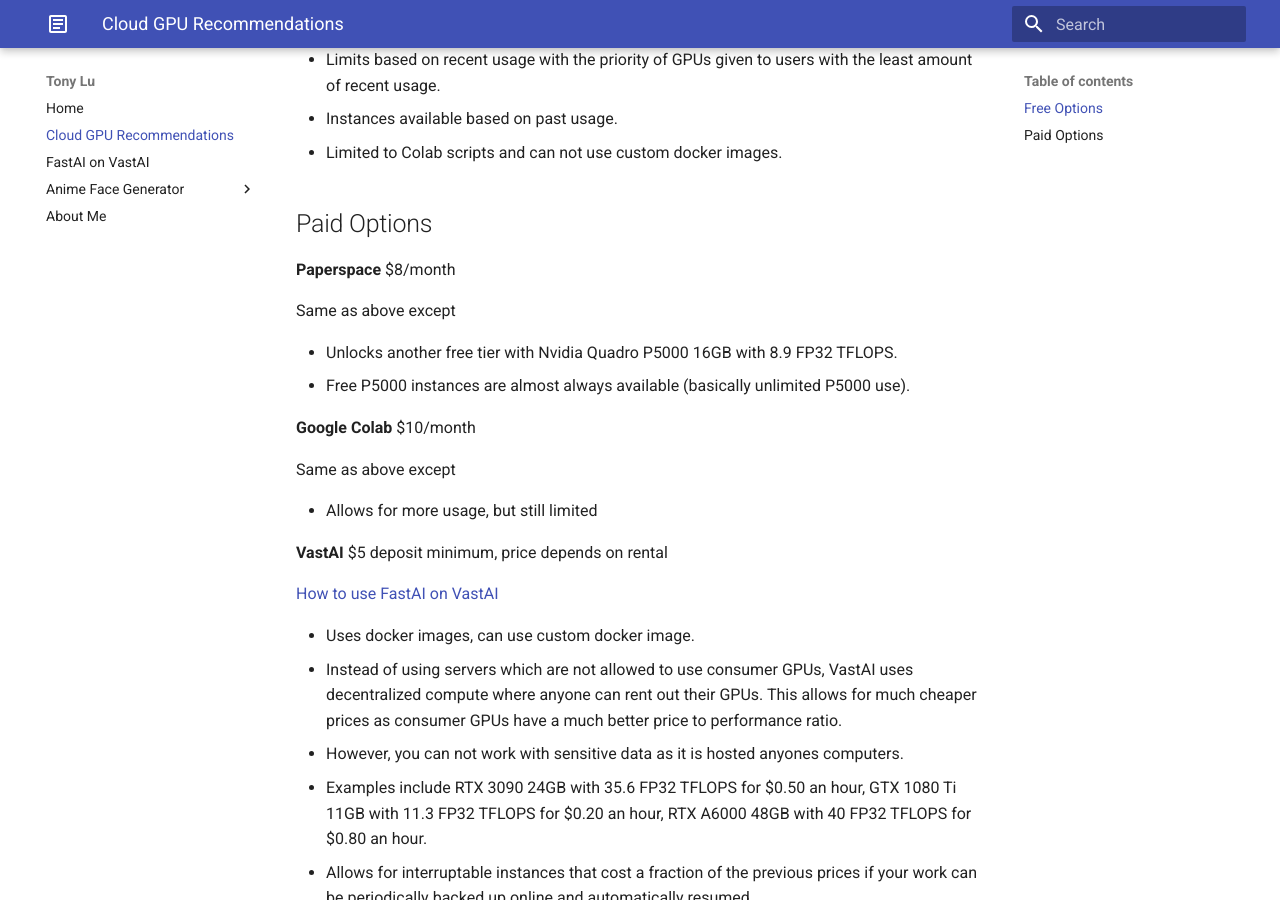
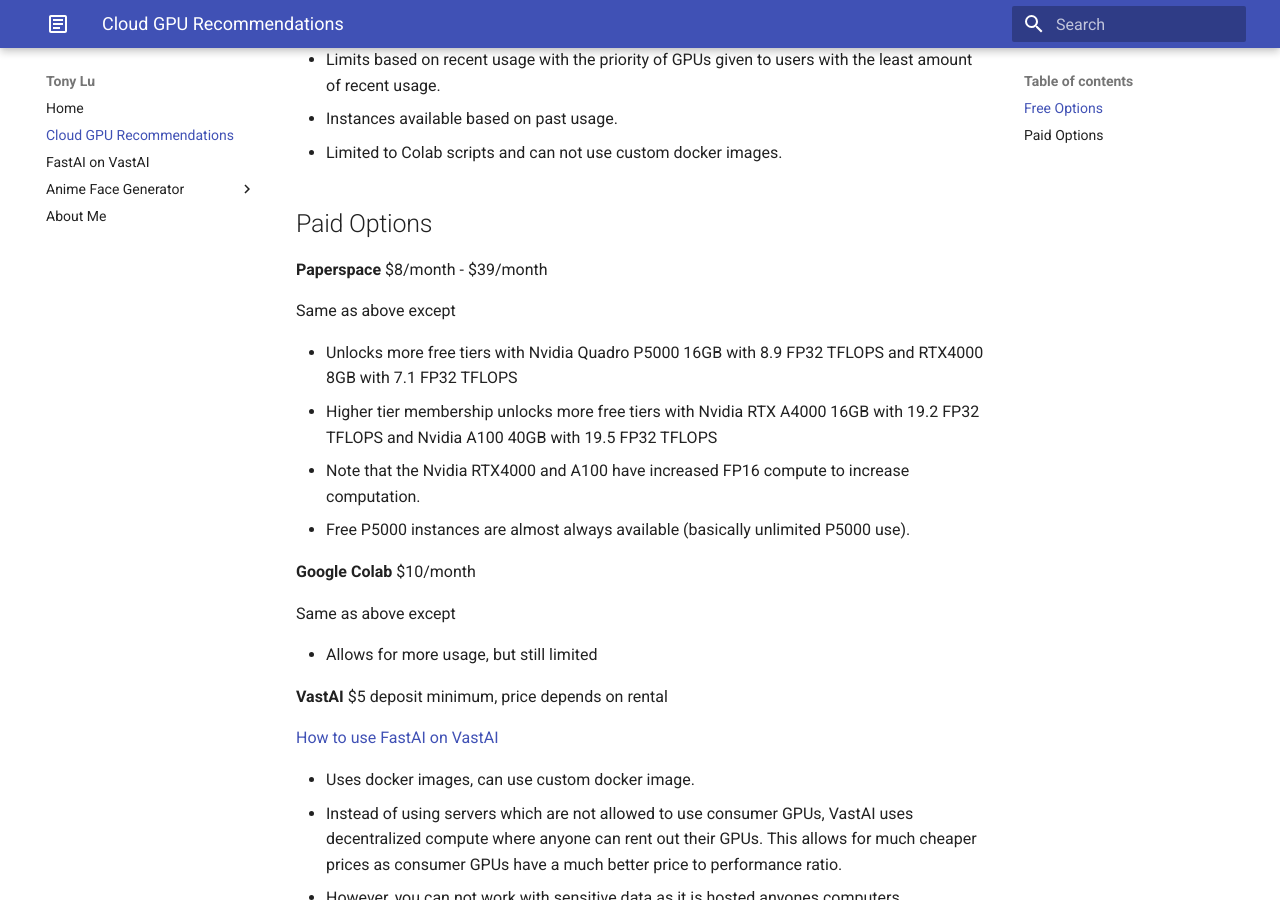
Before and after one commit to tonylu0/tonylu0.github.io, an MkDocs documentation site: the page built from docs/recommendations.md, in a window 1280 px wide and 900 px high, scrolled down 780 px. Built offline with MkDocs 1.6.1 and Material for MkDocs 9.7.7, drawn with Linux system fonts in a browser that asks for light colours.

Commit message:
Updated paperspace plans

```diff
--- a/docs/recommendations.md
+++ b/docs/recommendations.md
@@ -23,11 +23,13 @@
 * Limited to Colab scripts and can not use custom docker images.
 
 ## Paid Options
-**Paperspace** $8/month
+**Paperspace** $8/month - $39/month
 
 Same as above except
 
-* Unlocks another free tier with Nvidia Quadro P5000 16GB with 8.9 FP32 TFLOPS.
+* Unlocks more free tiers with Nvidia Quadro P5000 16GB with 8.9 FP32 TFLOPS and RTX4000 8GB with 7.1 FP32 TFLOPS
+* Higher tier membership unlocks more free tiers with Nvidia RTX A4000 16GB with 19.2 FP32 TFLOPS and Nvidia A100 40GB with 19.5 FP32 TFLOPS
+* Note that the Nvidia RTX4000 and A100 have increased FP16 compute to increase computation.
 * Free P5000 instances are almost always available (basically unlimited P5000 use).
 
 **Google Colab** $10/month
```
